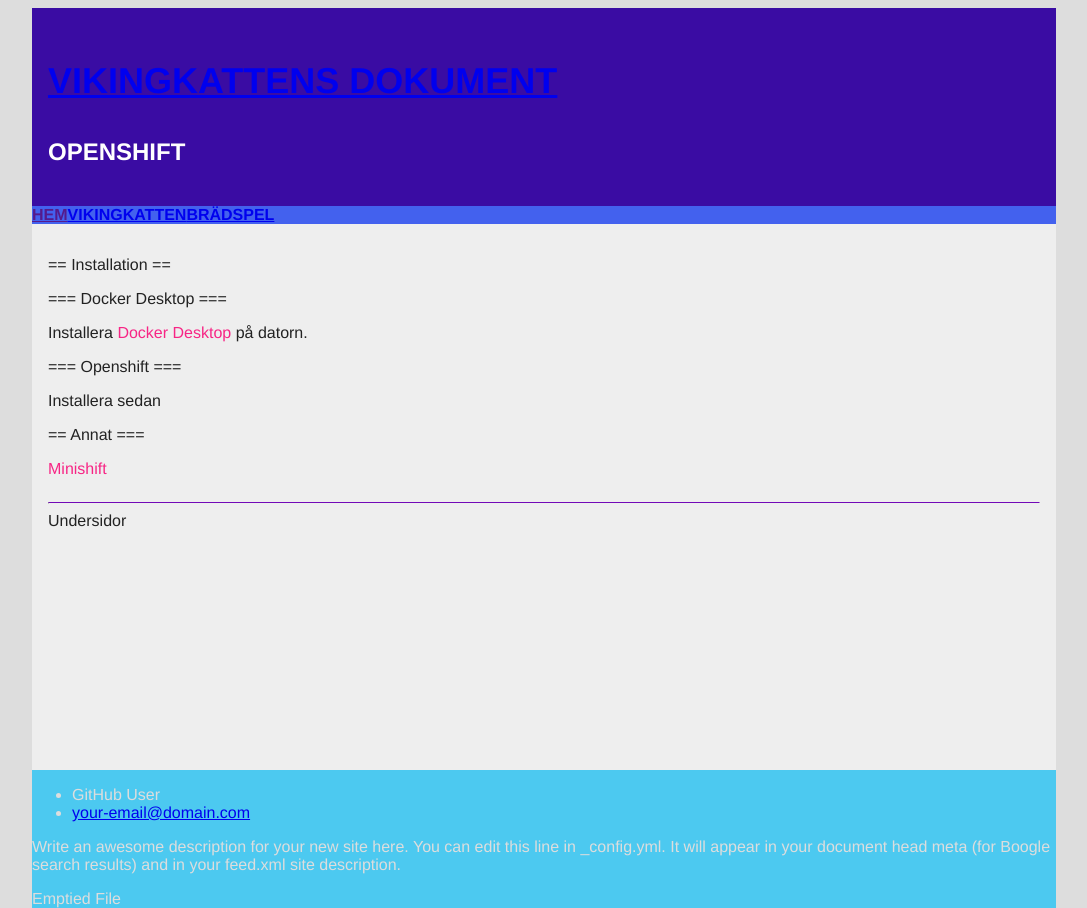
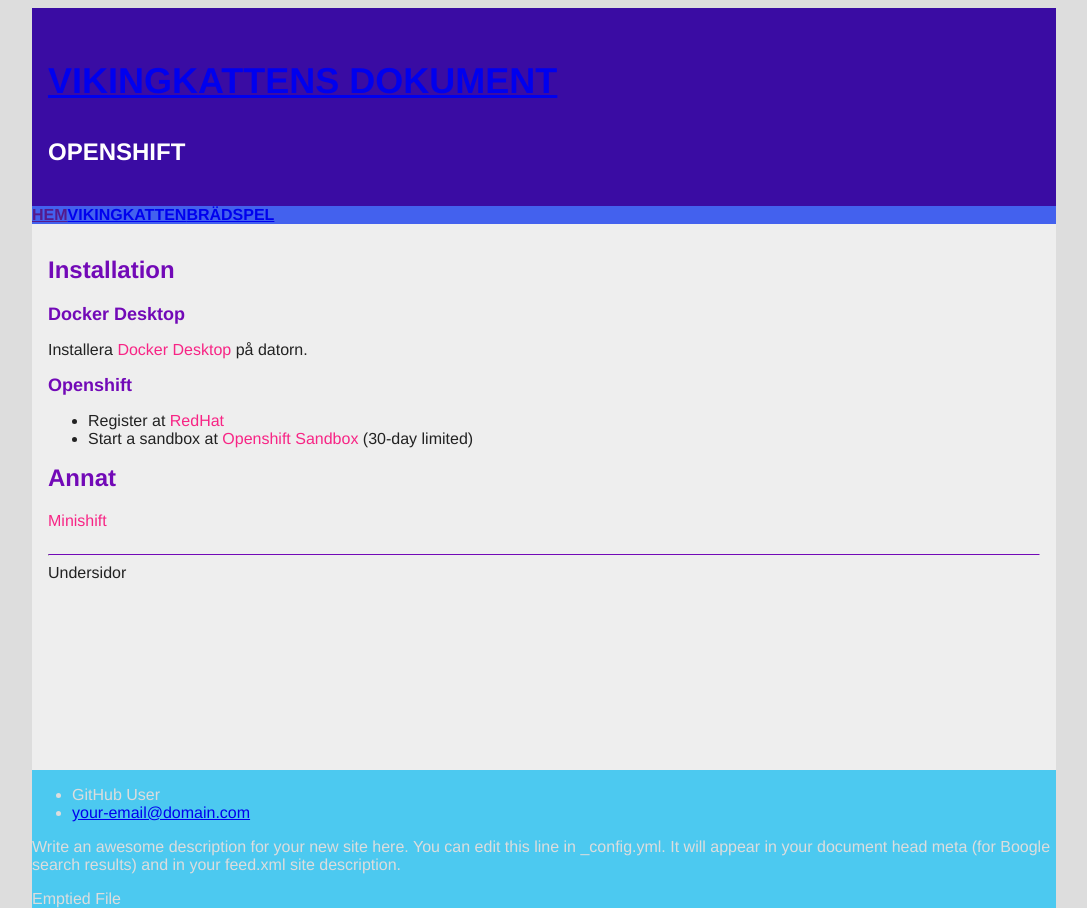
Before and after one commit to viking-cat/dokument, a Jekyll site: the page built from _pages/utveckling/openshift.md, in a window 1280 px wide. Shown: the whole page, without its empty margins (96-1183 px from the left). Built offline with Jekyll 4.4.1, drawn with Linux system fonts in a browser that asks for light colours.

Commit message:
Update openshift.md

```diff
--- a/_pages/utveckling/openshift.md
+++ b/_pages/utveckling/openshift.md
@@ -3,20 +3,20 @@
 title: "OpenShift"
 ---
 
-== Installation ==
+# Installation
 
-=== Docker Desktop ===
+## Docker Desktop
 
 Installera [Docker Desktop](https://www.docker.com/) på datorn.
 
-=== Openshift ===
+## Openshift
 
-Installera sedan
+1. Register at [RedHat](https://www.redhat.com/)
+2. Start a sandbox at [Openshift Sandbox](https://developers.redhat.com/developer-sandbox) (30-day limited)
 
 
 
-
-== Annat ===
+# Annat
 
 [Minishift](https://github.com/minishift/minishift)
 
```
